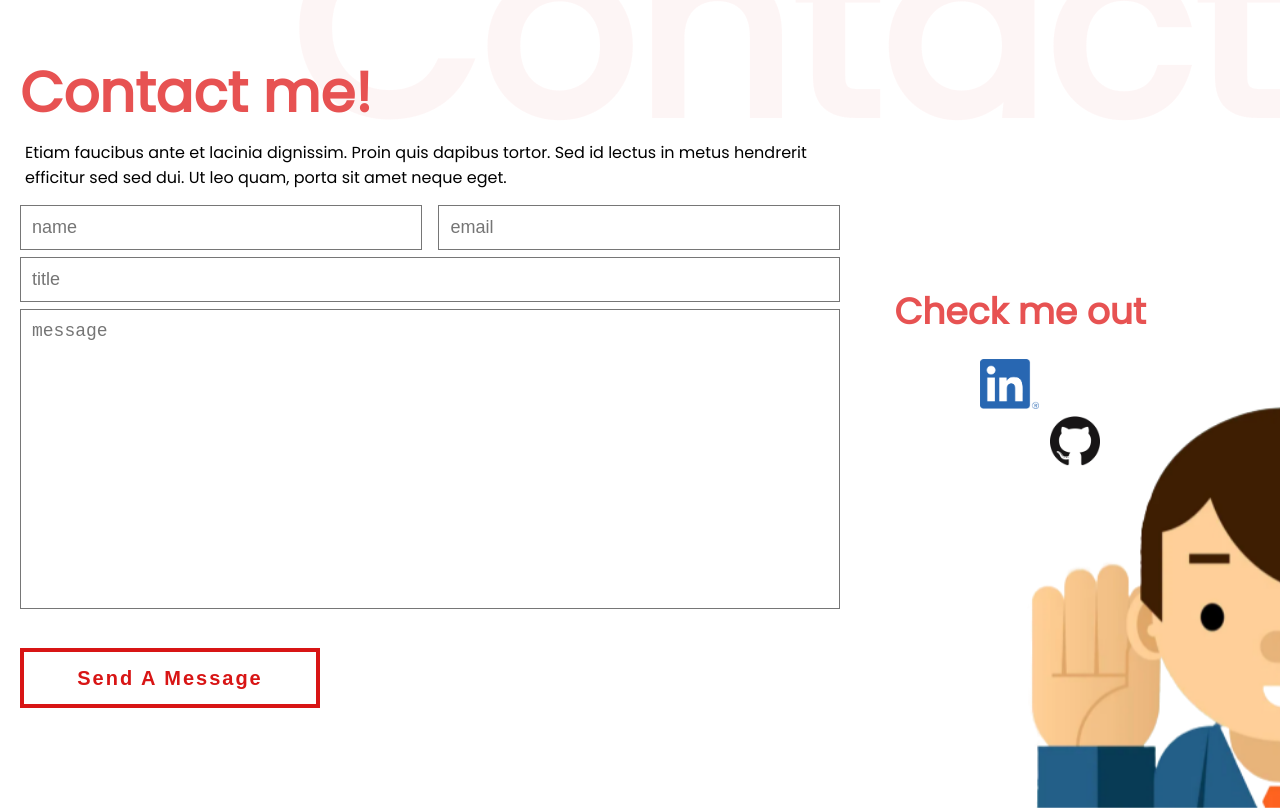
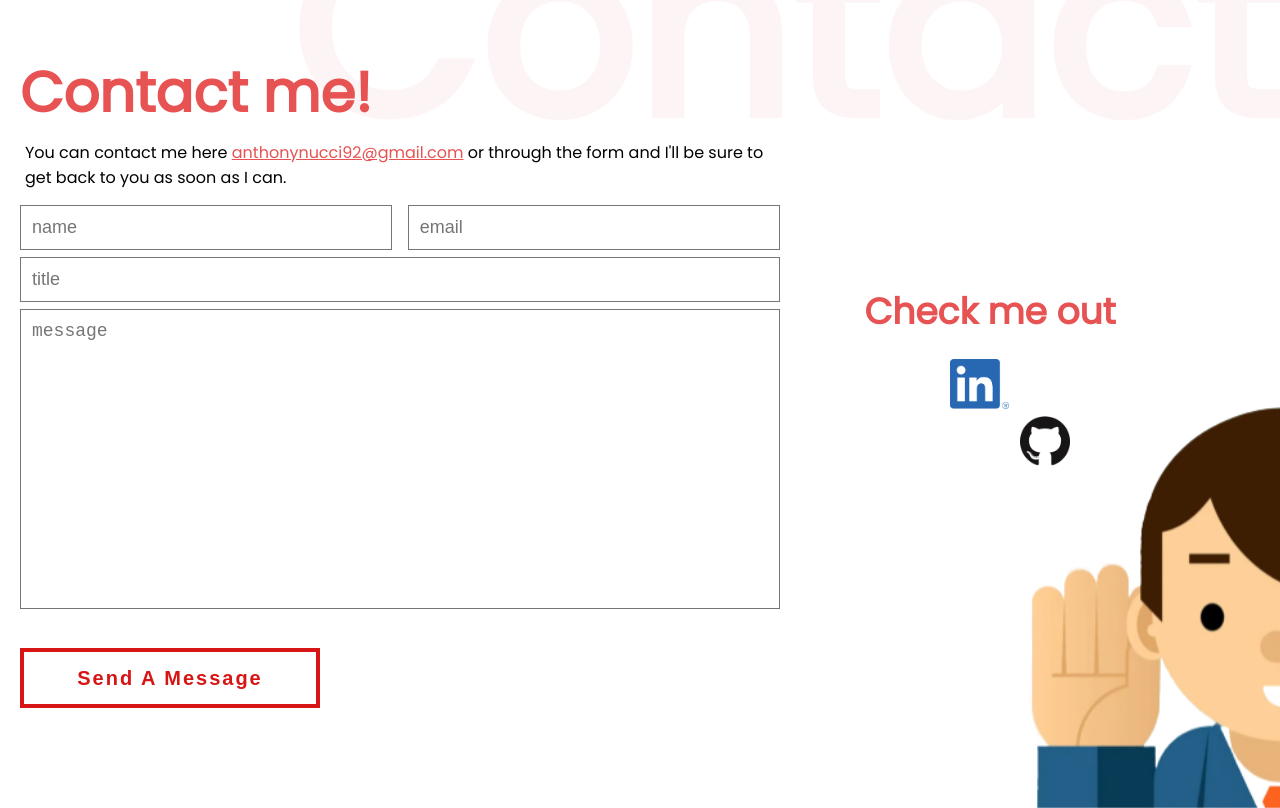
Before and after one commit to Nuccino92/personal-website, a React (Create React App) app: page / in a window 1280 px wide. Shown: the part 4340-5148 px from the top of the page. Built offline with nearby package versions, Linux system fonts and the light colour scheme.

Commit message:
added text above form

```diff
--- a/src/components/contact/Contact.js
+++ b/src/components/contact/Contact.js
@@ -166,9 +166,16 @@ const Contact = ({ lightTheme, refContact }) => {
           <h1>Contact me!</h1>
 
           <p style={lightTheme ? { color: "white" } : { color: "black" }}>
-            Etiam faucibus ante et lacinia dignissim. Proin quis dapibus tortor.
-            Sed id lectus in metus hendrerit efficitur sed sed dui. Ut leo quam,
-            porta sit amet neque eget.
+            You can contact me here&#160;
+            <a
+              title="email"
+              className="email-address"
+              href="mailto:anthonynucci92@gmail.com"
+            >
+              anthonynucci92@gmail.com
+            </a>
+            &#160;or through the form and I'll be sure to get back to you as
+            soon as I can.
           </p>
 
           <form onSubmit={handleSubmit}>
```
